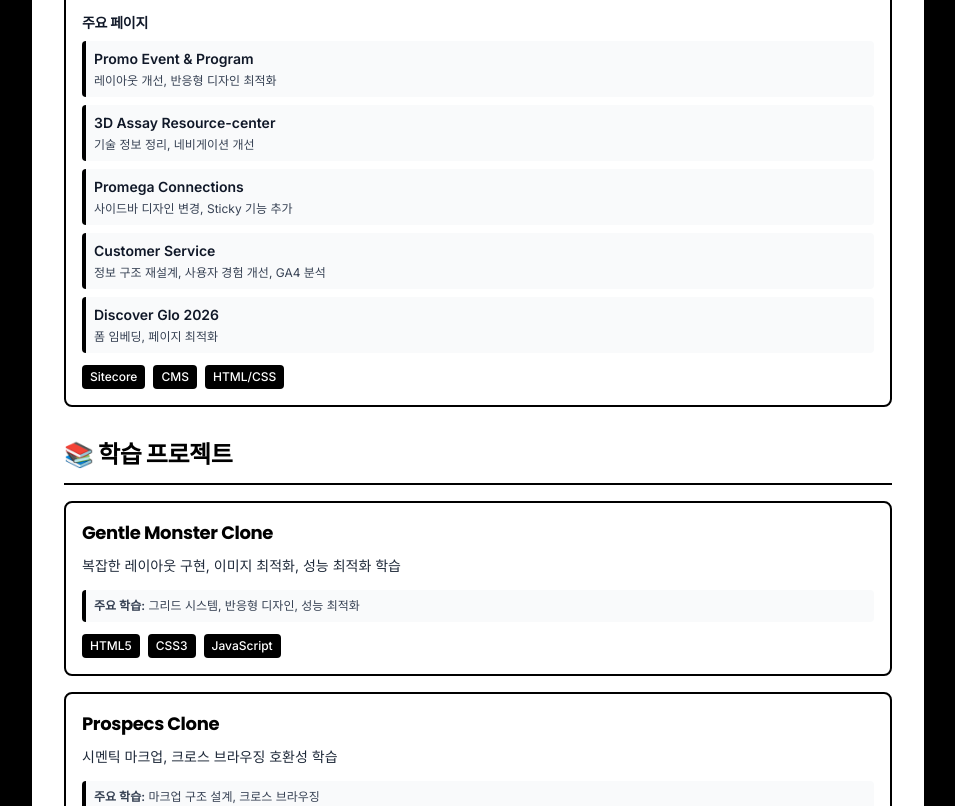
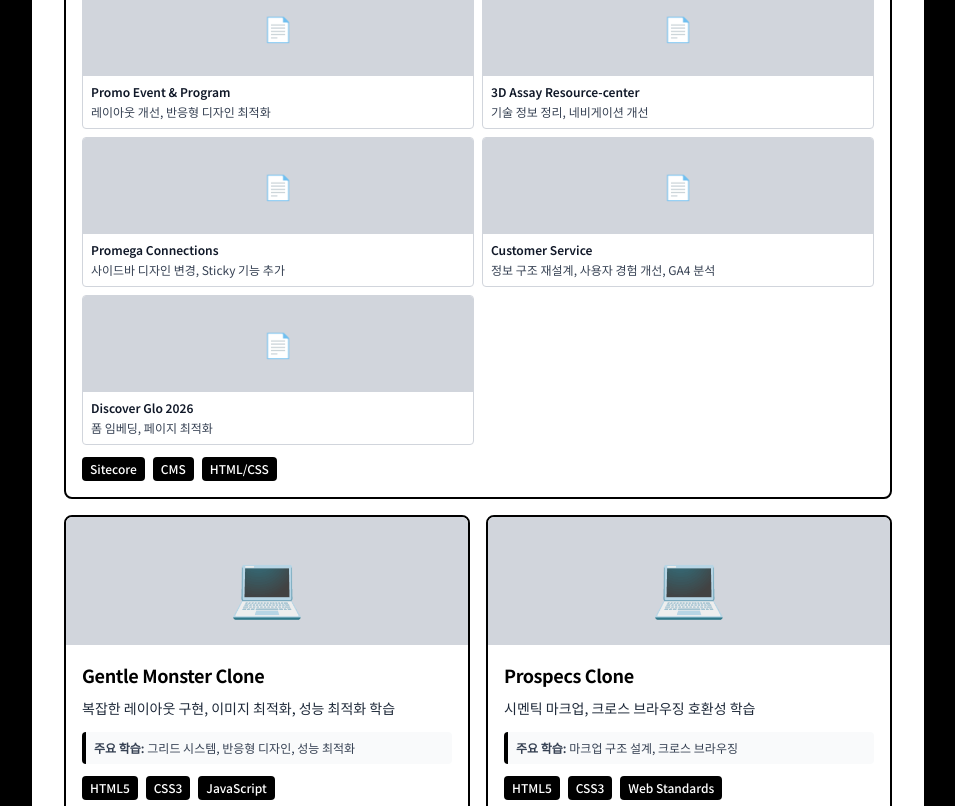
Before and after one commit to rlatmdalsk-sketch/ksm-portfolio, a React (Vite) app: page /web-development in a window 1280 px wide. Shown: the part 681-1487 px from the top of the page, without its empty margins (162-1117 px from the left). Built offline with nearby package versions, Linux system fonts and the light colour scheme.

Commit message:
레이아웃 수정

```diff
--- a/src/data/projects.js
+++ b/src/data/projects.js
@@ -1,6 +1,5 @@
 export const projectsData = {
-  marketing: [
-    {
+    marketing: [{
             id: 1,
             title: 'Kakao Channel 운영 전략',
             description: '카카오톡 채널 기획부터 배포까지 전담. 정기적인 메시지 템플릿 설계 및 비즈니스 폼 구축',
@@ -16,42 +15,24 @@
         },
         {
             id: 3,
-      title: 'CS페이지 최적화 (핵심 사례)',
-      description: 'GA4 데이터 분석 기반 정보구조 재설계. 클릭율, 이탈율, 사용자 체류시간 개선',
+            title: 'CS페이지 최적화',
+            description: '데이터 분석 기반 정보구조 재설계. 클릭율, 이탈율, 사용자 체류시간 개선',
             tags: ['UX Design', 'Data Analysis', 'CMS'],
-      result: '클릭율 ↑, 이탈율 ↓, 체류시간 ↑',
         },
         {
             id: 4,
-      title: 'Google Forms & Survey 설계',
-      description: '만족도 조사, 신청 폼, 정보 수집 폼, Discover Glo 등 다양한 폼 설계 및 운영',
+            title: '폼 설계 및 운영',
+            description: 'Dynamics 365, Google Forms, FormStack을 활용한 만족도 조사, 신청 폼, 정보 수집 폼 설계 및 운영',
             tags: ['Form Design', 'CRM', 'Data Management'],
-      result: '데이터 기반 인사이트 도출',
-    },
-    {
-      id: 5,
-      title: 'GA4 웹 분석 및 성과 추적',
-      description: 'Discover Glo 캠페인 성과 분석, 블로그 조회수 & 검색 분석, CS페이지 개선 지표 추적',
-      tags: ['GA4', 'Data-Driven', 'Analytics'],
-      result: '의사결정 기반 데이터 제공',
-    },
-    {
-      id: 6,
-      title: '해외 본사와의 국제 협업',
-      description: 'Promega USA와 프로젝트 협력. 이메일/회의를 통한 실시간 소통, 캠페인 페이지 설계 협력',
-      tags: ['International', 'Communication', 'Marketing'],
-      result: '문화 간 소통 경험',
         },
     ],
     webDevelopment: {
-    professional: [
-      {
+        professional: [{
             id: 1,
             title: 'Sitecore CMS',
             description: 'Promega Korea 웹페이지 유지보수 및 최적화',
             tags: ['Sitecore', 'CMS', 'HTML/CSS'],
-        pages: [
-          {
+            pages: [{
                     name: 'Promo Event & Program',
                     description: '레이아웃 개선, 반응형 디자인 최적화'
                 },
@@ -73,10 +54,8 @@
                 },
             ],
             category: 'professional',
-      },
-    ],
-    learning: [
-      {
+        }, ],
+        learning: [{
                 id: 2,
                 title: 'Gentle Monster Clone',
                 description: '복잡한 레이아웃 구현, 이미지 최적화, 성능 최적화 학습',
@@ -126,8 +105,7 @@
             },
         ],
     },
-  webDesign: [
-    {
+    webDesign: [{
             id: 1,
             title: 'Discover Glo 2026 심포지엄',
             description: '비주얼 아이덴티티 정의. 포스터, 명찰, 배경화면, 웹 UI 등 다양한 디자인 산출물 제작',
@@ -145,5 +123,11 @@
             description: '학회 현장 벽면에 설치되는 인포그래픽 디자인. 주요 메시지, 기술 정보, QR 코드 포함',
             tags: ['Infographic', 'Event Design', 'Adobe'],
         },
+        {
+            id: 4,
+            title: '네이버 블로그',
+            description: 'Promega Korea 블로그 레이아웃 설계 및 배너 디자인. 통일된 브랜드 색상과 타이포그래피 적용',
+            tags: ['Web Design', 'Branding', 'Content Layout'],
+        },
     ],
 }
--- a/src/index.css
+++ b/src/index.css
@@ -1,12 +1,12 @@
-@import url('https://fonts.googleapis.com/css2?family=Inter:wght@400;500;600;700;800&family=Poppins:wght@600;700;800&display=swap');
+@import url('https://fonts.googleapis.com/css2?family=Noto+Sans+KR:wght@400;500;600;700;800&display=swap');
 
 @import "tailwindcss";
 
 * {
-  font-family: 'Inter', -apple-system, BlinkMacSystemFont, 'Segoe UI', sans-serif;
+  font-family: 'Noto Sans KR', -apple-system, BlinkMacSystemFont, 'Segoe UI', sans-serif;
 }
 
 h1, h2, h3, h4, h5, h6 {
-  font-family: 'Poppins', -apple-system, BlinkMacSystemFont, 'Segoe UI', sans-serif;
+  font-family: 'Noto Sans KR', -apple-system, BlinkMacSystemFont, 'Segoe UI', sans-serif;
   letter-spacing: -0.02em;
 }
--- a/src/pages/WebDevelopment.jsx
+++ b/src/pages/WebDevelopment.jsx
@@ -1,9 +1,18 @@
-import { motion } from 'framer-motion'
+import { motion, AnimatePresence } from 'framer-motion'
 import { Link } from 'react-router-dom'
-import { ArrowLeft } from 'lucide-react'
+import { ArrowLeft, ChevronDown } from 'lucide-react'
 import { projectsData } from '../data/projects'
+import { useState } from 'react'
 
 export default function WebDevelopment() {
+  const [expandedProjects, setExpandedProjects] = useState({ 1: true })
+
+  const toggleProject = (projectId) => {
+    setExpandedProjects(prev => ({
+      ...prev,
+      [projectId]: !prev[projectId]
+    }))
+  }
   return (
     <div className="min-h-screen bg-black p-8 flex items-center justify-center">
       {/* Windows 창 */}
@@ -47,19 +56,16 @@
             </p>
           </div>
 
-          {/* 실무 경험 */}
-          <div className="mb-8">
-            <h2 className="text-2xl font-bold text-black mb-4 pb-3 border-b-2 border-black">
-              💼 실무 경험
-            </h2>
-            <div className="space-y-4">
+          {/* 프로젝트 목록 */}
+          <div className="grid grid-cols-1 md:grid-cols-2 gap-4">
+            {/* Sitecore CMS - 전체 너비 */}
             {projectsData.webDevelopment.professional.map((project) => (
               <div
                 key={project.id}
-                  className="bg-white border-2 border-black rounded-lg overflow-hidden hover:shadow-lg transition-all"
+                className="md:col-span-2 bg-white border-2 border-black rounded-lg overflow-hidden hover:shadow-lg transition-all flex flex-col h-full"
               >
                 {/* 이미지 영역 */}
-                  <div className="w-full h-32 bg-gray-300 flex items-center justify-center">
+                <div className="w-full h-32 bg-gray-300 flex items-center justify-center flex-shrink-0">
                   {project.image ? (
                     <img src={project.image} alt={project.title} className="w-full h-full object-cover" />
                   ) : (
@@ -68,23 +74,88 @@
                 </div>
 
                 {/* 내용 영역 */}
-                  <div className="p-4">
+                <div className="p-4 flex flex-col flex-grow">
+                  <div className="flex-grow">
                     <h3 className="text-lg font-bold text-black mb-2">{project.title}</h3>
                     <p className="text-gray-800 text-sm mb-3 leading-relaxed">{project.description}</p>
 
                     {project.pages && (
-                      <div className="space-y-2 mb-3">
-                        <h4 className="font-semibold text-gray-900 text-sm">주요 페이지</h4>
+                      <div className="mb-3">
+                        <h4 className="font-semibold text-gray-900 text-sm mb-2">주요 페이지</h4>
+                        <div className="grid grid-cols-2 gap-2">
                           {project.pages.map((page, idx) => (
-                          <div key={idx} className="p-2 bg-gray-50 rounded border-l-4 border-black">
-                            <p className="font-semibold text-gray-900 text-sm">{page.name}</p>
-                            <p className="text-xs text-gray-700 mt-1">{page.description}</p>
+                            <div key={idx} className="bg-white border border-gray-300 rounded overflow-hidden">
+                              <div className="w-full h-24 bg-gray-300 flex items-center justify-center">
+                                {page.image ? (
+                                  <img src={page.image} alt={page.name} className="w-full h-full object-cover" />
+                                ) : (
+                                  <div className="text-2xl text-gray-400">📄</div>
+                                )}
+                              </div>
+                              <div className="p-2">
+                                <p className="font-semibold text-gray-900 text-xs">{page.name}</p>
+                                <p className="text-gray-700 text-xs mt-1">{page.description}</p>
+                              </div>
                             </div>
                           ))}
                         </div>
+                      </div>
                     )}
 
-                    <div className="flex flex-wrap gap-2">
+                    {project.details && (
+                      <div className="mb-3 p-2 bg-gray-50 rounded border-l-4 border-black">
+                        <p className="text-xs text-gray-700">
+                          <span className="font-semibold">주요 학습:</span> {project.details}
+                        </p>
+                      </div>
+                    )}
+                  </div>
+
+                  <div className="flex flex-wrap gap-2 mt-auto">
+                    {project.tags.map((tag, tagIdx) => (
+                      <span
+                        key={tagIdx}
+                        className="inline-block px-2 py-1 bg-black text-white rounded text-xs font-medium"
+                      >
+                        {tag}
+                      </span>
+                    ))}
+                  </div>
+                </div>
+              </div>
+            ))}
+
+            {/* Learning 프로젝트 - 2 컬럼 그리드 */}
+            {projectsData.webDevelopment.learning.map((project) => (
+              <div
+                key={project.id}
+                className="bg-white border-2 border-black rounded-lg overflow-hidden hover:shadow-lg transition-all flex flex-col h-full"
+              >
+                {/* 이미지 영역 */}
+                <div className="w-full h-32 bg-gray-300 flex items-center justify-center flex-shrink-0">
+                  {project.image ? (
+                    <img src={project.image} alt={project.title} className="w-full h-full object-cover" />
+                  ) : (
+                    <div className="text-6xl text-gray-400">💻</div>
+                  )}
+                </div>
+
+                {/* 내용 영역 */}
+                <div className="p-4 flex flex-col flex-grow">
+                  <div className="flex-grow">
+                    <h3 className="text-lg font-bold text-black mb-2">{project.title}</h3>
+                    <p className="text-gray-800 text-sm mb-3 leading-relaxed">{project.description}</p>
+
+                    {project.details && (
+                      <div className="mb-3 p-2 bg-gray-50 rounded border-l-4 border-black">
+                        <p className="text-xs text-gray-700">
+                          <span className="font-semibold">주요 학습:</span> {project.details}
+                        </p>
+                      </div>
+                    )}
+                  </div>
+
+                  <div className="flex flex-wrap gap-2 mt-auto">
                     {project.tags.map((tag, tagIdx) => (
                       <span
                         key={tagIdx}
@@ -100,44 +171,6 @@
           </div>
         </div>
 
-          {/* 학습 프로젝트 */}
-          <div>
-            <h2 className="text-2xl font-bold text-black mb-4 pb-3 border-b-2 border-black">
-              📚 학습 프로젝트
-            </h2>
-            <div className="space-y-4">
-              {projectsData.webDevelopment.learning.map((project) => (
-                <div
-                  key={project.id}
-                  className="bg-white border-2 border-black rounded-lg p-4 hover:shadow-lg transition-all"
-                >
-                  <h3 className="text-lg font-bold text-black mb-2">{project.title}</h3>
-                  <p className="text-gray-800 text-sm mb-3 leading-relaxed">{project.description}</p>
-
-                  {project.details && (
-                    <div className="mb-3 p-2 bg-gray-50 rounded border-l-4 border-black">
-                      <p className="text-xs text-gray-700">
-                        <span className="font-semibold">주요 학습:</span> {project.details}
-                      </p>
-                    </div>
-                  )}
-
-                  <div className="flex flex-wrap gap-2">
-                    {project.tags.map((tag, tagIdx) => (
-                      <span
-                        key={tagIdx}
-                        className="inline-block px-2 py-1 bg-black text-white rounded text-xs font-medium"
-                      >
-                        {tag}
-                      </span>
-                    ))}
-                  </div>
-                </div>
-              ))}
-            </div>
-          </div>
-        </div>
-
         {/* 상태바 */}
         <div className="bg-gray-100 border-t-2 border-black px-6 py-3 flex justify-between text-xs text-black font-medium">
           <span>KSM</span>
```
Also changed, not shown: src/pages/Home.jsx (+6 -6 lines), src/pages/Marketing.jsx (+60 -26 lines), src/pages/WebDesign.jsx (+9 -7 lines). Lines whose indentation alone changed are shown as unchanged.
